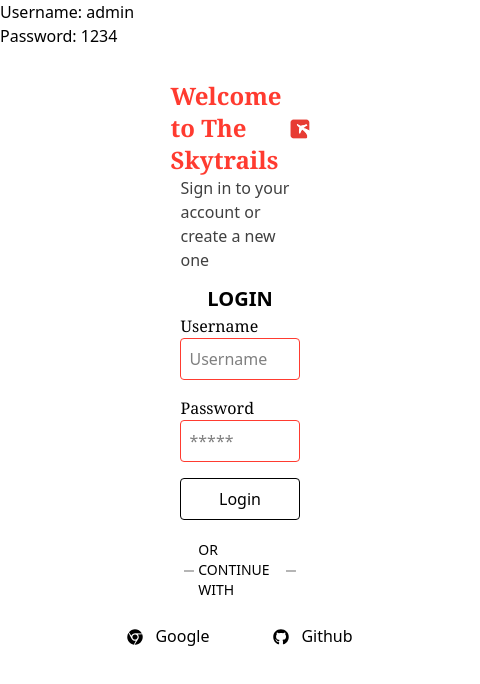
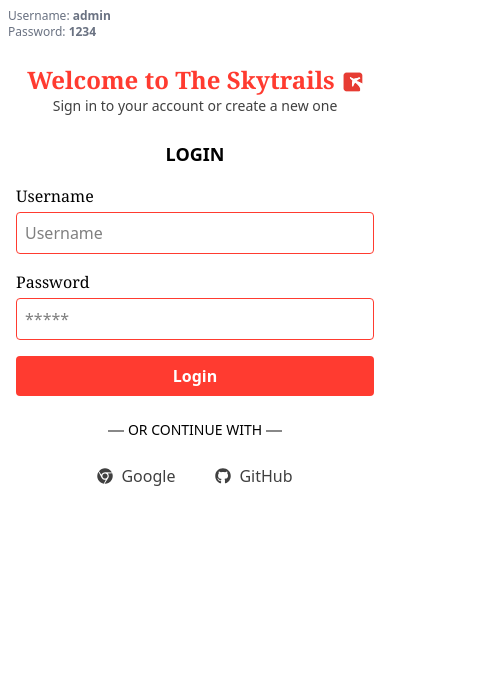
Before and after one commit to ShashwatkumarXD/BLOG-COUNTRY, a React (Vite) app in the folder blog/: page / in a window 390 px wide. Shown: the top 684 px of the page, 480 px wide, since content can reach past the window. Built offline with nearby package versions, Linux system fonts and the light colour scheme; no server answers.

Commit message:
responsive login page

```diff
--- a/blog/src/pages/Login.jsx
+++ b/blog/src/pages/Login.jsx
@@ -1,8 +1,104 @@
+// import React, { useState } from 'react';
+// import { useNavigate } from 'react-router-dom';
+// import { TfiLayoutLineSolid } from "react-icons/tfi";
+// import { FaChrome } from "react-icons/fa";
+// import { FaGithub } from "react-icons/fa";
+
+// const Login = ({ setUser }) => {
+//   const [username, setUsername] = useState('');
+//   const [password, setPassword] = useState('');
+//   const [error, setError] = useState('');
+//   const navigate = useNavigate();
+
+//   const handleLogin = async (e) => {
+//     e.preventDefault();
+//     const res = await fetch('https://blog-country-api.onrender.com/login', {
+//       method: 'POST',
+//       headers: { 'Content-Type': 'application/json' },
+//       credentials: 'include',
+//       body: JSON.stringify({ username, password })
+//     });
+//     if (res.ok) {
+//       const data = await res.json();
+//       setUser({ username: data.username });
+//       navigate('/');
+//     } else {
+//       setError('Invalid credentials');
+//     }
+//   };
+
+//   return (
+//     <div className='flex flex-col py-20 px-60 justify-center items-center'>
+//       <div className='absolute top-0 left-0'>Username: admin <br/>
+//         Password: 1234
+//       </div>
+//       <form onSubmit={handleLogin} className=''>
+//         <div className='flex flex-col justify-center items-center'>
+//           <div className='flex justify-center items-center gap-2'>
+//             <p className='text-2xl font-bold text-[#FF3B30] font-serif'>Welcome to The Skytrails</p>
+//             <img src='/logo.png' className='w-[20px] h-[20px] mt-0.5' />
+//           </div>
+//           <p className='text-[#404040]'>Sign in to your account or create a new one</p>
+//         </div>
+//         <p className='flex justify-center items-center pt-3 text-[20px] font-semibold'>LOGIN</p>
+//         <div>
+//           <div>
+//             <p className='font-serif'>Username</p>
+//             <input
+//               className="w-full p-2 mb-4 border border-[#FF3B30] outline-none rounded"
+//               type='text'
+//               placeholder="Username"
+//               value={username}
+//               onChange={(e) => setUsername(e.target.value)}
+//             ></input>
+//           </div>
+//         </div>
+//         <div>
+//           <div>
+//             <p className='font-serif'>Password</p>
+//             <input
+//               className="w-full p-2 mb-4 border border-[#FF3B30] outline-none rounded"
+//               type="password"
+//               placeholder="*****"
+//               value={password}
+//               onChange={(e) => setPassword(e.target.value)}
+//             />
+//           </div>
+//         </div>
+//         <button
+//           type="submit"
+//           className="w-full p-2 rounded border-1"
+//         >
+//           Login
+//         </button>
+//       </form>
+//       <div className='relative flex justify-center items-center gap-1 mt-5'>
+//         <TfiLayoutLineSolid className='mt-0.5' />
+//         <span className='text-muted-foreground uppercase text-sm'>Or continue with</span>
+//         <TfiLayoutLineSolid className='mt-0.5' />
+//       </div>
+//       <div className='flex justify-center items-center gap-16 pt-6'>
+//         <div className='flex justify-center items-center gap-3'>
+//           <FaChrome />
+//           <span className='mb-0.5'>Google</span>
+//         </div>
+//         <div className='flex justify-center items-center gap-3'>
+//           <FaGithub />
+//           <span className='mb-0.5'>Github</span>
+//         </div>
+//       </div>
+//     </div>
+
+
+//   );
+// };
+
+// export default Login;
+
 import React, { useState } from 'react';
 import { useNavigate } from 'react-router-dom';
-import { TfiLayoutLineSolid } from "react-icons/tfi";
-import { FaChrome } from "react-icons/fa";
-import { FaGithub } from "react-icons/fa";
+import { TfiLayoutLineSolid } from 'react-icons/tfi';
+import { FaChrome, FaGithub } from 'react-icons/fa';
 
 const Login = ({ setUser }) => {
   const [username, setUsername] = useState('');
@@ -16,7 +112,7 @@ const Login = ({ setUser }) => {
       method: 'POST',
       headers: { 'Content-Type': 'application/json' },
       credentials: 'include',
-      body: JSON.stringify({ username, password })
+      body: JSON.stringify({ username, password }),
     });
     if (res.ok) {
       const data = await res.json();
@@ -28,68 +124,74 @@ const Login = ({ setUser }) => {
   };
 
   return (
-    <div className='flex flex-col py-20 px-60 justify-center items-center'>
-      <div className='absolute top-0 left-0'>Username: admin <br/>
-        Password: 1234
+    <div className="flex flex-col items-center justify-center px-4 py-16 sm:px-8 md:px-20 lg:px-40">
+      <div className="absolute top-2 left-2 text-xs text-gray-500">
+        Username: <span className="font-semibold">admin</span> <br />
+        Password: <span className="font-semibold">1234</span>
       </div>
-      <form onSubmit={handleLogin} className=''>
-        <div className='flex flex-col justify-center items-center'>
-          <div className='flex justify-center items-center gap-2'>
-            <p className='text-2xl font-bold text-[#FF3B30] font-serif'>Welcome to The Skytrails</p>
-            <img src='/logo.png' className='w-[20px] h-[20px] mt-0.5' />
+
+      <form onSubmit={handleLogin} className="w-full max-w-md">
+        <div className="flex flex-col items-center mb-6">
+          <div className="flex items-center gap-2">
+            <p className="text-2xl font-bold text-[#FF3B30] font-serif text-center">Welcome to The Skytrails</p>
+            <img src="/logo.png" alt="logo" className="w-5 h-5 mt-1" />
           </div>
-          <p className='text-[#404040]'>Sign in to your account or create a new one</p>
+          <p className="text-sm text-[#404040] text-center">Sign in to your account or create a new one</p>
         </div>
-        <p className='flex justify-center items-center pt-3 text-[20px] font-semibold'>LOGIN</p>
-        <div>
-          <div>
-            <p className='font-serif'>Username</p>
+
+        <p className="text-lg font-semibold text-center mb-4">LOGIN</p>
+
+        {error && (
+          <div className="text-red-600 text-sm text-center mb-2">{error}</div>
+        )}
+
+        <div className="mb-4">
+          <label className="block font-serif mb-1">Username</label>
           <input
-              className="w-full p-2 mb-4 border border-[#FF3B30] outline-none rounded"
-              type='text'
+            className="w-full p-2 border border-[#FF3B30] outline-none rounded"
+            type="text"
             placeholder="Username"
             value={username}
             onChange={(e) => setUsername(e.target.value)}
-            ></input>
+          />
         </div>
-        </div>
-        <div>
-          <div>
-            <p className='font-serif'>Password</p>
+
+        <div className="mb-4">
+          <label className="block font-serif mb-1">Password</label>
           <input
-              className="w-full p-2 mb-4 border border-[#FF3B30] outline-none rounded"
+            className="w-full p-2 border border-[#FF3B30] outline-none rounded"
             type="password"
             placeholder="*****"
             value={password}
             onChange={(e) => setPassword(e.target.value)}
           />
         </div>
-        </div>
+
         <button
           type="submit"
-          className="w-full p-2 rounded border-1"
+          className="w-full p-2 bg-[#FF3B30] text-white font-semibold rounded hover:bg-[#e13229] transition"
         >
           Login
         </button>
       </form>
-      <div className='relative flex justify-center items-center gap-1 mt-5'>
-        <TfiLayoutLineSolid className='mt-0.5' />
-        <span className='text-muted-foreground uppercase text-sm'>Or continue with</span>
-        <TfiLayoutLineSolid className='mt-0.5' />
+
+      <div className="relative flex items-center justify-center gap-1 mt-6">
+        <TfiLayoutLineSolid className="mt-0.5" />
+        <span className="text-muted-foreground uppercase text-sm">Or continue with</span>
+        <TfiLayoutLineSolid className="mt-0.5" />
       </div>
-      <div className='flex justify-center items-center gap-16 pt-6'>
-        <div className='flex justify-center items-center gap-3'>
+
+      <div className="flex justify-center items-center gap-10 pt-6 text-[#404040]">
+        <div className="flex items-center gap-2 cursor-pointer hover:text-[#FF3B30] transition">
           <FaChrome />
-          <span className='mb-0.5'>Google</span>
+          <span>Google</span>
         </div>
-        <div className='flex justify-center items-center gap-3'>
+        <div className="flex items-center gap-2 cursor-pointer hover:text-[#FF3B30] transition">
           <FaGithub />
-          <span className='mb-0.5'>Github</span>
+          <span>GitHub</span>
         </div>
       </div>
     </div>
-
-
   );
 };
 
```
Lines whose indentation alone changed are shown as unchanged.
